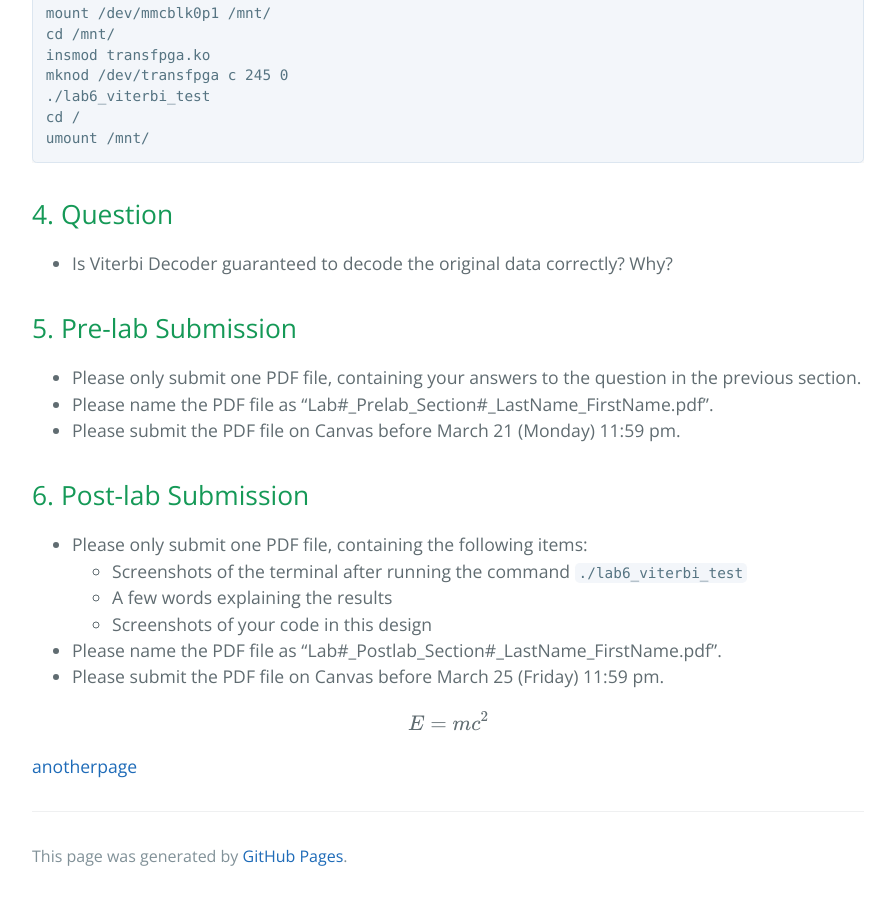
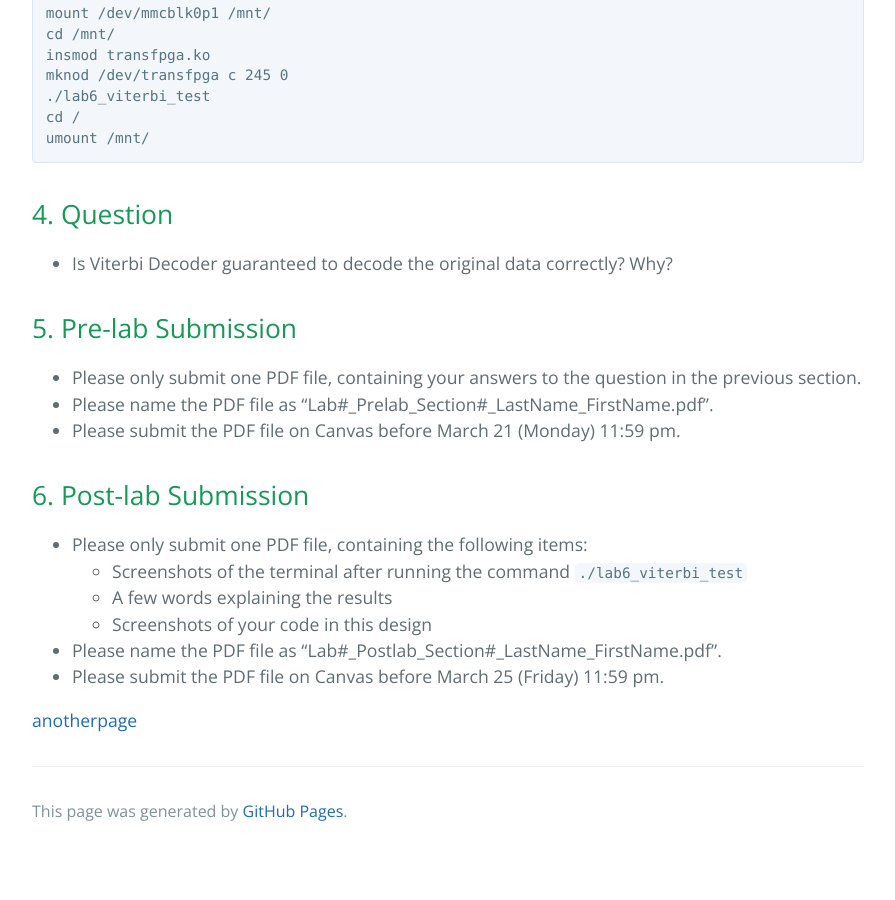
Before and after one commit to hailiangh/hailiangh.github.io, a Jekyll site: the page built from TA/ECEN689_Spring2022/lab7_manual.md, in a window 1280 px wide and 900 px high, scrolled down 6229 px. Shown: the whole window, without its empty margins (192-1087 px from the left). Built offline with Jekyll 4.4.1, drawn with Linux system fonts in a browser that asks for light colours; formulas are drawn with MathJax 3; the repository's description, which GitHub fills in, is left out; after the commit the page ends 7084 px from its top, so only the background shows below that.

Commit message:
Update lab7_manual.md

```diff
--- a/TA/ECEN689_Spring2022/lab7_manual.md
+++ b/TA/ECEN689_Spring2022/lab7_manual.md
@@ -124,6 +124,4 @@ umount /mnt/
 - Please submit the PDF file on Canvas before March 25 (Friday) 11:59 pm.
 
 
-$$E=mc^2$$
-
 [anotherpage](./../../another-page.md)
```
